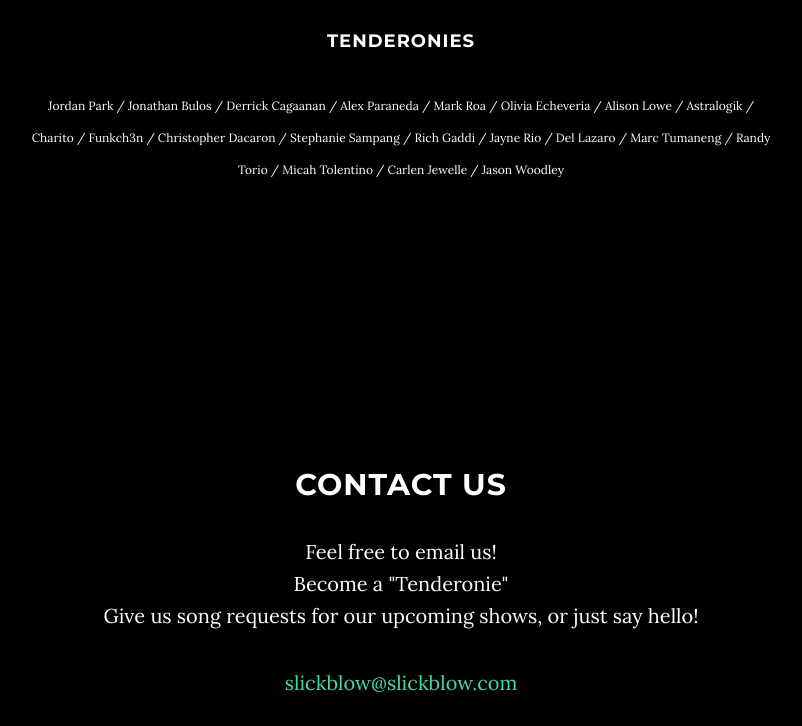
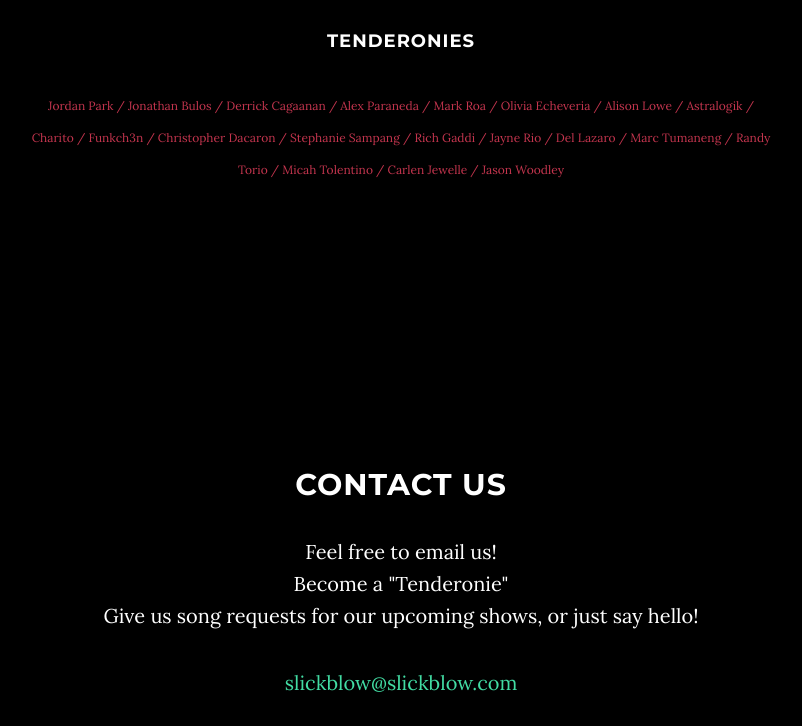
Before and after one commit to MarkRoa/Slickblow, a website: page index.html in a window 1280 px wide. Shown: the part 1415-2141 px from the top of the page, without its empty margins (239-1041 px from the left). Drawn offline with nearby package versions, Linux system fonts and the light colour scheme; some packages are replaced by stand-ins of ours.

Commit message:
added color to tenderonies list

```diff
--- a/css/grayscale.css
+++ b/css/grayscale.css
@@ -318,5 +318,5 @@ body {
 }
 .tenderonies {
     font-size: 12px;
-    font-color: #C4354E;
+    color: #C4354E;
 }
```
